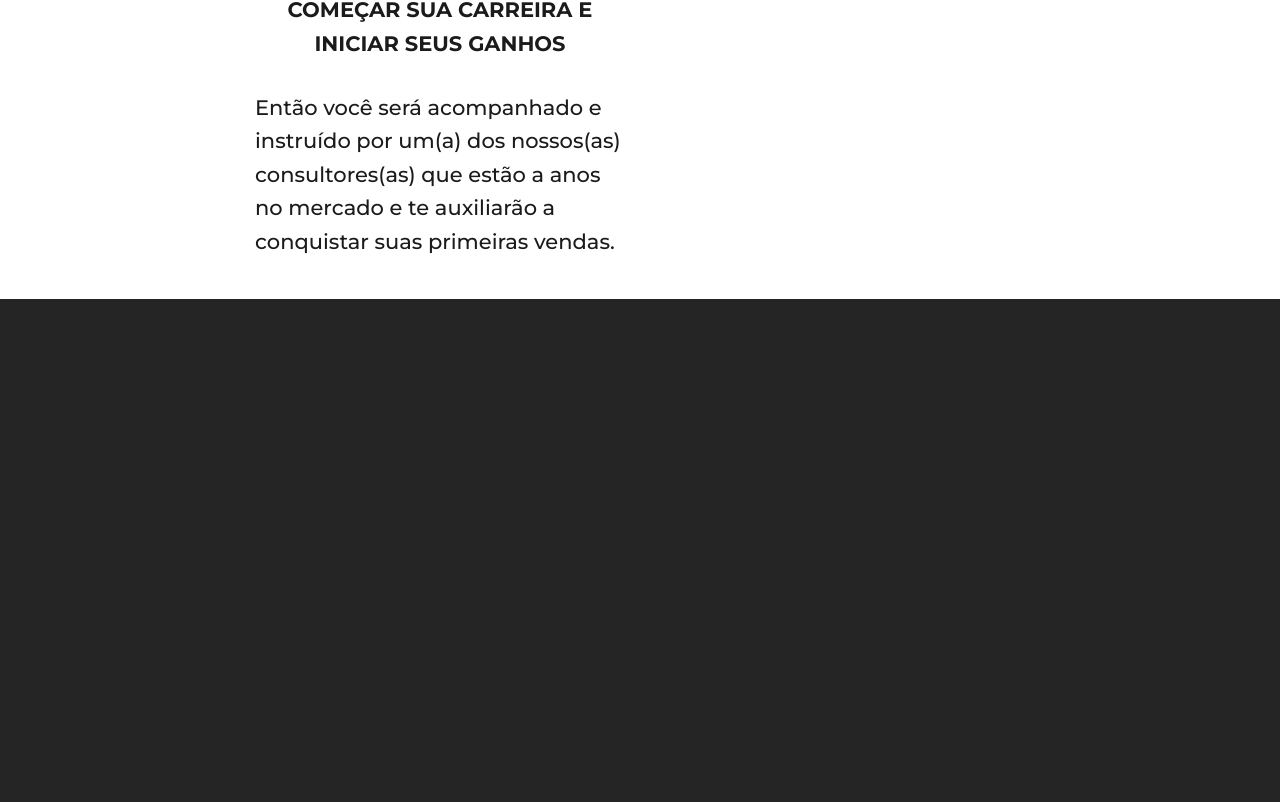
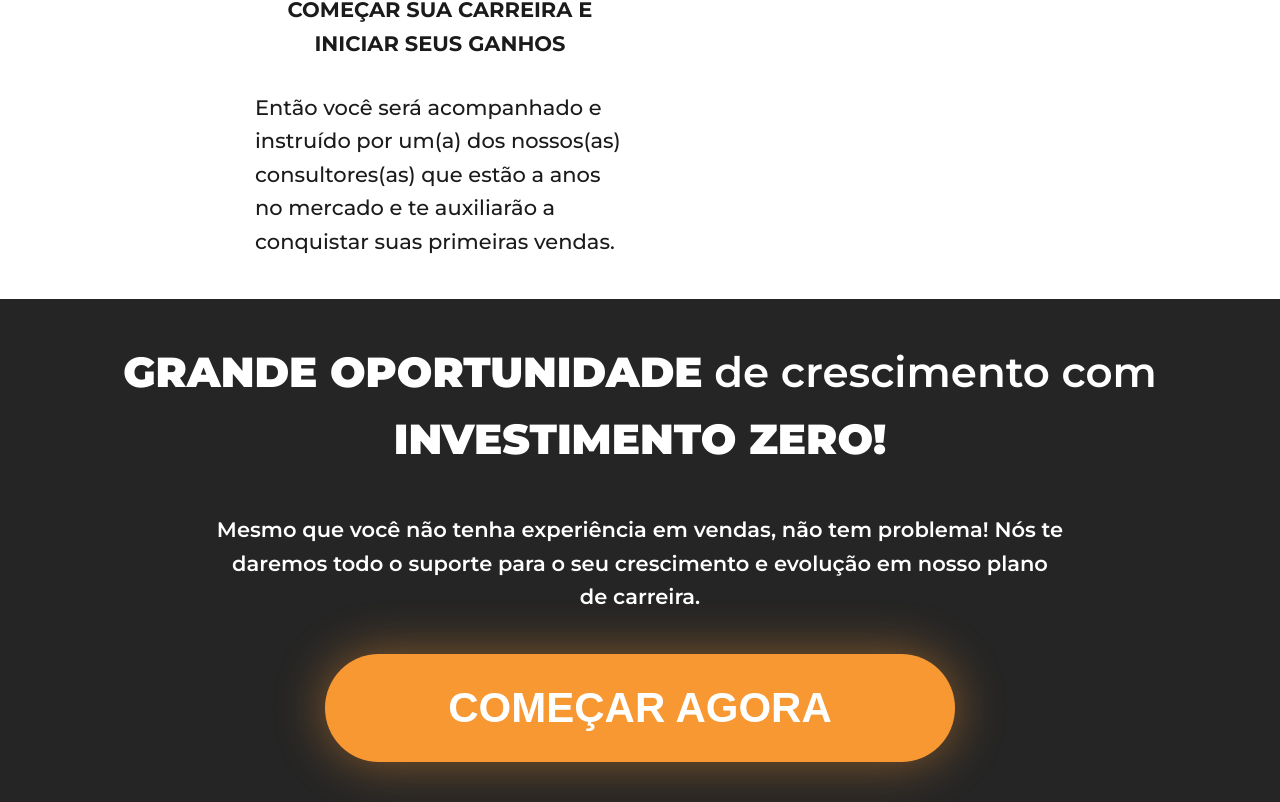
Before and after one commit to MwPersonal/marketing-consultants, a Next.js app: page / in a window 1280 px wide. Shown: the part 9311-10113 px from the top of the page. Before the commit the page ends 9610 px from the top, so only its background shows below. Built offline with nearby package versions, Linux system fonts and the light colour scheme.

Commit message:
feat: create component of the banner oportunity

```diff
--- /dev/null
+++ b/src/components/BannerOpportunity/index.tsx
@@ -0,0 +1,27 @@
+import DefaultButton from '../DefaultButton';
+import {
+  ContainerButton,
+  ContainerOpportunity,
+  Description,
+  Title,
+} from './styles';
+
+const BannerOpportunity: React.FC = () => {
+  return (
+    <ContainerOpportunity>
+      <Title>
+        <b>GRANDE OPORTUNIDADE</b> de crescimento com <b>INVESTIMENTO ZERO!</b>
+      </Title>
+      <Description>
+        Mesmo que você não tenha experiência em vendas, não tem problema! Nós te
+        daremos todo o suporte para o seu crescimento e evolução em nosso plano
+        de carreira.
+      </Description>
+      <ContainerButton>
+        <DefaultButton>COMEÇAR AGORA</DefaultButton>
+      </ContainerButton>
+    </ContainerOpportunity>
+  );
+};
+
+export default BannerOpportunity;
--- /dev/null
+++ b/src/components/BannerOpportunity/styles.ts
@@ -0,0 +1,38 @@
+import styled from 'styled-components';
+
+export const ContainerOpportunity = styled.div`
+  display: grid;
+  justify-content: center;
+  grid-template-columns: repeat(12, minmax(0, 100px));
+  column-gap: 20px;
+  width: 100%;
+  background-color: ${({ theme }) => theme.background};
+  padding: 40px 0 40px 0;
+  row-gap: 40px;
+  color: ${({ theme }) => theme.currentLine};
+`;
+
+export const Title = styled.h2`
+  grid-column-start: 2;
+  grid-column-end: 12;
+  text-align: center;
+  font-size: 42px;
+  font-weight: 600;
+
+  & b {
+    font-weight: 900;
+  }
+`;
+
+export const Description = styled.p`
+  grid-column-start: 3;
+  grid-column-end: 11;
+  text-align: center;
+  font-size: 21px;
+  font-weight: 600;
+`;
+
+export const ContainerButton = styled.div`
+  grid-column-start: 4;
+  grid-column-end: 10;
+`;
--- a/src/pages/index.tsx
+++ b/src/pages/index.tsx
@@ -26,6 +26,7 @@ import {
 import DiscoverAbout from '@/components/DiscoverAbout';
 import Regions from '@/components/Regions';
 import StepByStep from '@/components/StepByStep';
+import BannerOpportunity from '@/components/BannerOpportunity';
 
 export default function Home() {
   const theme = useTheme();
@@ -89,6 +90,8 @@ export default function Home() {
       <Regions />
 
       <StepByStep />
+
+      <BannerOpportunity />
     </>
   );
 }
--- a/src/styles/Global.ts
+++ b/src/styles/Global.ts
@@ -22,24 +22,24 @@ export const GlobalStyle = createGlobalStyle`
     outline: 0;
   }
   ::-webkit-scrollbar {
-    width: 4px;
+    width: 8px;
   }
   ::-moz-selection {
-    background: ${({ theme }) => theme.comment};
+    background: ${({ theme }) => theme.selection};
   }
   ::selection {
-    background: ${({ theme }) => theme.comment};
+    background: ${({ theme }) => theme.selection};
   }
   ::-webkit-scrollbar-track {
-    background: ${({ theme }) => theme.comment};
+    background: ${({ theme }) => theme.selection};
   }
   ::-webkit-scrollbar-thumb {
-    background: ${({ theme }) => darken(0.1, theme.cyan)};
+    background: ${({ theme }) => darken(0.1, theme.orange)};
     border-radius: 5px;
     transition: 0.2s background;
   }
   ::-webkit-scrollbar-thumb:hover {
-    background: ${({ theme }) => darken(0.3, theme.cyan)};
+    background: ${({ theme }) => darken(0.3, theme.orange)};
   }
 `;
 
```
